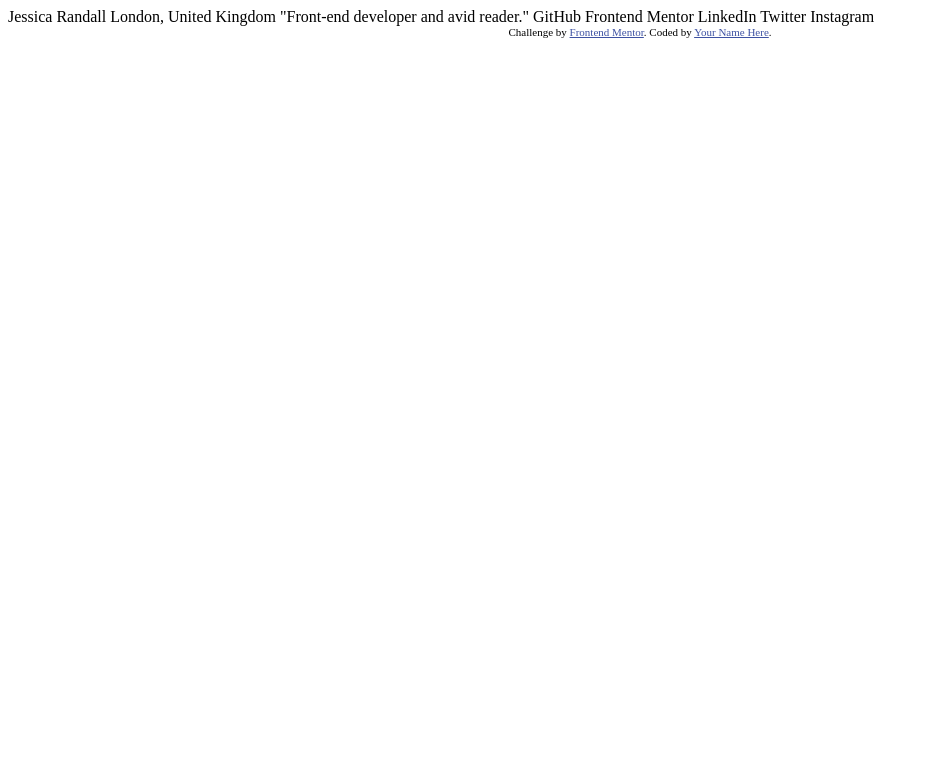
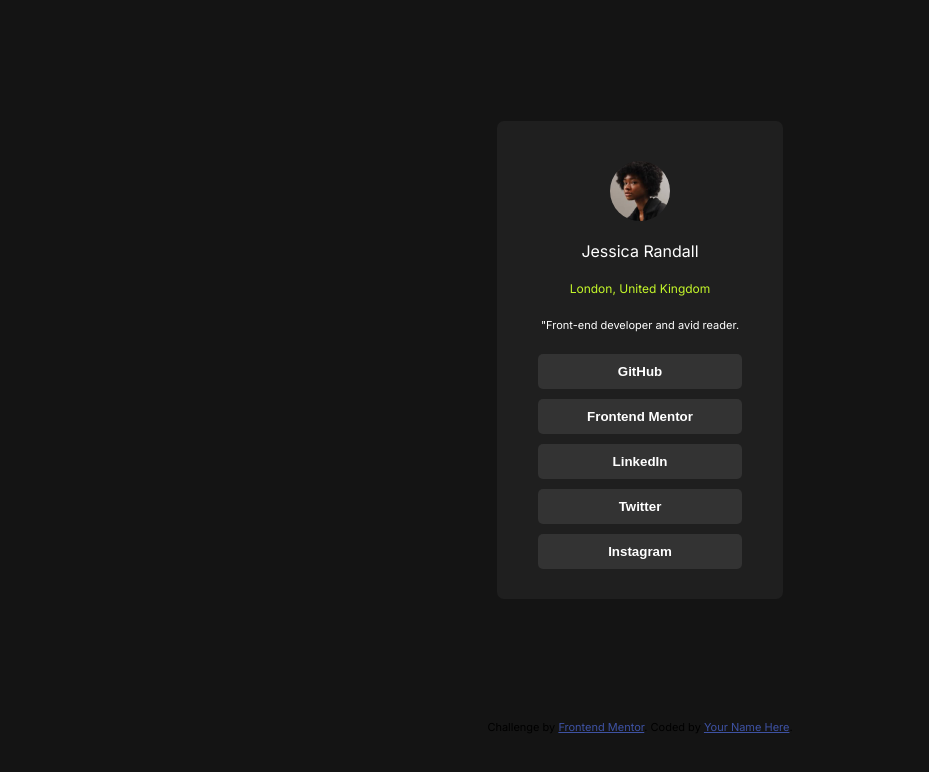
Before and after one commit to RidaniFZ/social-links-profile-main, a plain HTML site: page index.html in a window 1280 px wide. Shown: the whole page, without its empty margins (0-929 px from the left). Drawn offline with Linux system fonts and the light colour scheme.

Commit message:
style the page

```diff
--- a/index.html
+++ b/index.html
@@ -1,34 +1,57 @@
 <!DOCTYPE html>
 <html lang="en">
-<head>
-  <meta charset="UTF-8">
-  <meta name="viewport" content="width=device-width, initial-scale=1.0"> <!-- displays site properly based on user's device -->
+  <head>
+    <meta charset="UTF-8" />
+    <meta name="viewport" content="width=device-width, initial-scale=1.0" />
+    <!-- displays site properly based on user's device -->
 
-  <link rel="icon" type="image/png" sizes="32x32" href="./assets/images/favicon-32x32.png">
+    <link rel="preconnect" href="https://fonts.googleapis.com" />
+    <link rel="preconnect" href="https://fonts.gstatic.com" crossorigin />
+    <link
+      href="https://fonts.googleapis.com/css2?family=Inter:wght@400;600;700&display=swap"
+      rel="stylesheet"
+    />
 
-  <title>Frontend Mentor | Social links profile</title>
+    <link
+      rel="icon"
+      type="image/png"
+      sizes="32x32"
+      href="./assets/images/favicon-32x32.png"
+    />
+    <link rel="stylesheet" href="./styles.css" />
 
-  <!-- Feel free to remove these styles or customise in your own stylesheet 👍 -->
-  <style>
-    .attribution { font-size: 11px; text-align: center; }
-    .attribution a { color: hsl(228, 45%, 44%); }
-  </style>
-</head>
-<body>
+    <title>Frontend Mentor | Social links profile</title>
+  </head>
+  <body>
+    <div class="container">
+      <div class="profile-card">
+        <div class="profile-image">
+          <img
+            src="./assets/images/avatar-jessica.jpeg"
+            alt="profile picture"
+            class="profile-pic"
+          />
+        </div>
+        <p><span class="name">Jessica Randall</span></p>
+        <p><span class="place">London, United Kingdom</span></p>
+        <p>
+          <span class="function">"Front-end developer and avid reader.</span>
+        </p>
+        <div class="btns">
+          <button class="btn">GitHub</button>
+          <button class="btn">Frontend Mentor</button>
+          <button class="btn">LinkedIn</button>
+          <button class="btn">Twitter</button>
+          <button class="btn">Instagram</button>
+        </div>
+      </div>
+    </div>
 
-  Jessica Randall
-  London, United Kingdom
-  "Front-end developer and avid reader."
-
-  GitHub
-  Frontend Mentor
-  LinkedIn
-  Twitter
-  Instagram
-
-  <div class="attribution">
-    Challenge by <a href="https://www.frontendmentor.io?ref=challenge" target="_blank">Frontend Mentor</a>.
-    Coded by <a href="#">Your Name Here</a>.
-  </div>
-</body>
+    <footer class="attribution">
+      Challenge by
+      <a href="https://www.frontendmentor.io?ref=challenge" target="_blank"
+        >Frontend Mentor</a
+      >. Coded by <a href="#">Your Name Here</a>.
+    </footer>
+  </body>
 </html>
--- /dev/null
+++ b/styles.css
@@ -0,0 +1,67 @@
+body {
+  font-family: "Inter", sans-serif;
+  background-color: hsl(0, 0%, 8%);
+  margin: 0;
+}
+.container {
+  display: flex;
+  justify-content: center;
+  align-items: center;
+  height: 90vh;
+}
+.profile-card {
+  background-color: hsl(0, 0%, 12%);
+  padding: 40px 15px 25px;
+  border: nones;
+  border-radius: 7px;
+  text-align: center;
+  width: 20%;
+}
+.profile-pic {
+  width: 60px;
+  height: 60px;
+  clip-path: circle(50%);
+}
+.name {
+  font-size: 16px;
+  font-weight: 150;
+  color: hsl(0, 0%, 100%);
+}
+.place {
+  font-size: 12px;
+  color: hsl(75, 94%, 57%);
+}
+.function {
+  font-size: 11px;
+  color: hsl(0, 0%, 100%);
+}
+.btns {
+  display: flex;
+  flex-direction: column; /* Stacks buttons vertically */
+  align-items: center;
+}
+.btn {
+  width: 80%; /* Adjust the width (change as needed) */
+  padding: 10px 15px;
+  margin: 5px 0; /* Adds vertical spacing between buttons */
+  text-align: center; /* Centers text inside the button */
+  border-radius: 5px; /* Smooth rounded corners */
+  border: none;
+  color: hsl(0, 0%, 100%);
+  background-color: hsl(0, 0%, 20%);
+  font-weight: bold;
+  transition: background-color 0.3s ease;
+}
+
+.btn:hover {
+  background-color: hsl(75, 94%, 57%);
+  color: black;
+  cursor: pointer;
+}
+.attribution {
+  font-size: 11px;
+  text-align: center;
+}
+.attribution a {
+  color: hsl(228, 45%, 44%);
+}
```
